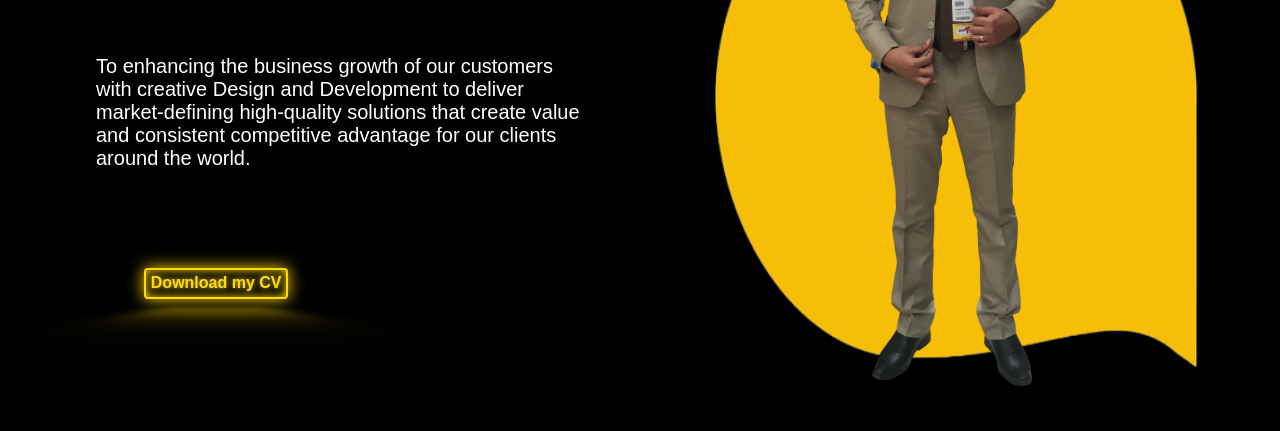
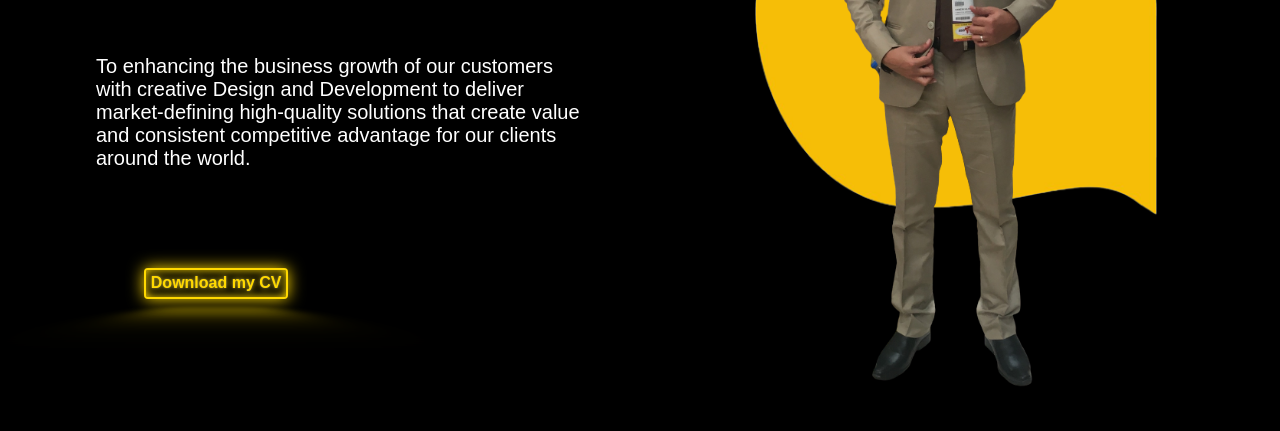
Before and after one commit to Hamza-Hamli/Projectpages, a plain HTML site: page index.html in a window 1280 px wide. Shown: the part 403-834 px from the top of the page. Drawn offline with Linux system fonts and the light colour scheme.

Commit message:
Add files via upload

```diff
--- a/CSS/style.css
+++ b/CSS/style.css
@@ -219,8 +219,9 @@ div.name h1:nth-child(2)::after {
 }
 
 div .ink {
-    width: 600px;
-    height: 600px
+    width: 500px;
+    height: 450px;
+    bottom: 10em;
 }
 
 .theimages:hover .ink {
```
